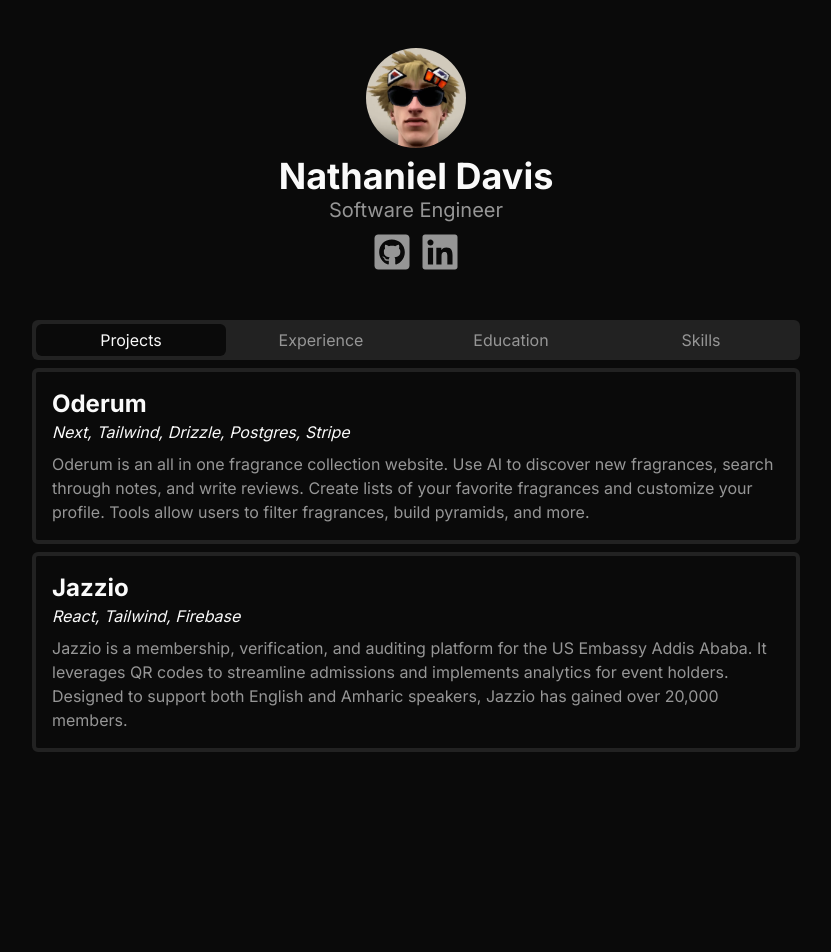
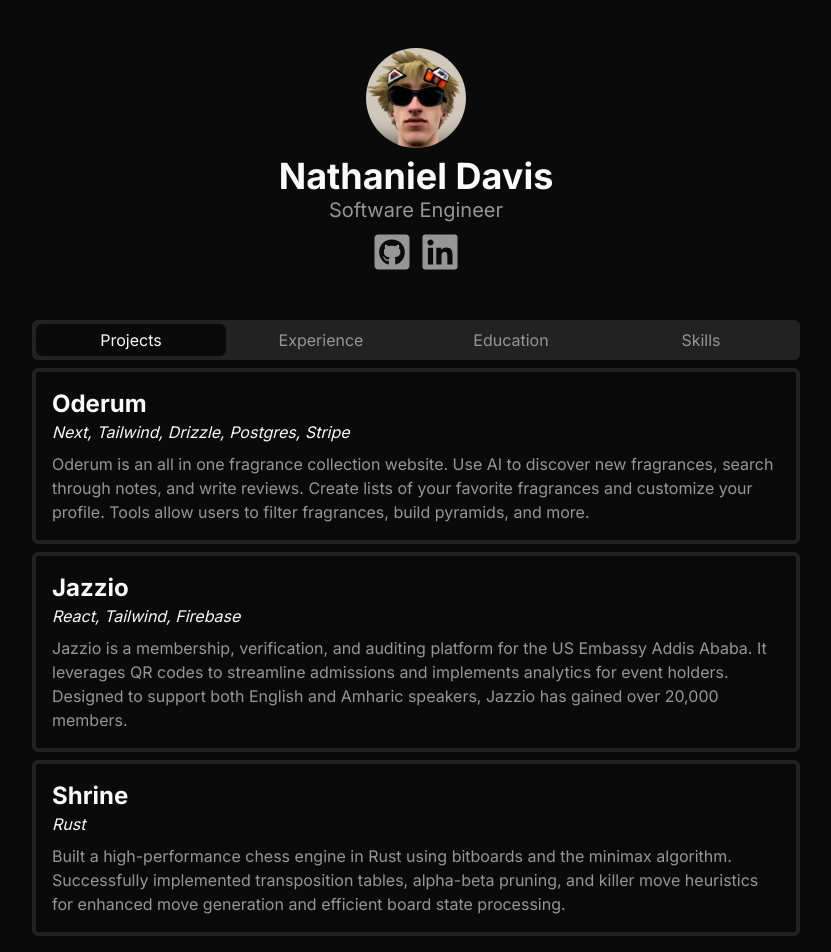
Before and after one commit to ntedvs/ntedvs.com, a Next.js app: page / in a window 1280 px wide. Shown: the top 952 px of the page, without its empty margins (224-1055 px from the left). Before the commit the page ends 800 px from the top, so only its background shows below. Built offline with nearby package versions, Linux system fonts and the light colour scheme.

Commit message:
Add shrine

```diff
--- a/src/app/tabs.tsx
+++ b/src/app/tabs.tsx
@@ -44,6 +44,12 @@ function Projects() {
         title="Jazzio"
         subtitle="React, Tailwind, Firebase"
         description="Jazzio is a membership, verification, and auditing platform for the US Embassy Addis Ababa. It leverages QR codes to streamline admissions and implements analytics for event holders. Designed to support both English and Amharic speakers, Jazzio has gained over 20,000 members."
+      />
+
+      <Thing
+        title="Shrine"
+        subtitle="Rust"
+        description="Built a high-performance chess engine in Rust using bitboards and the minimax algorithm. Successfully implemented transposition tables, alpha-beta pruning, and killer move heuristics for enhanced move generation and efficient board state processing."
       />
     </div>
   )
```
